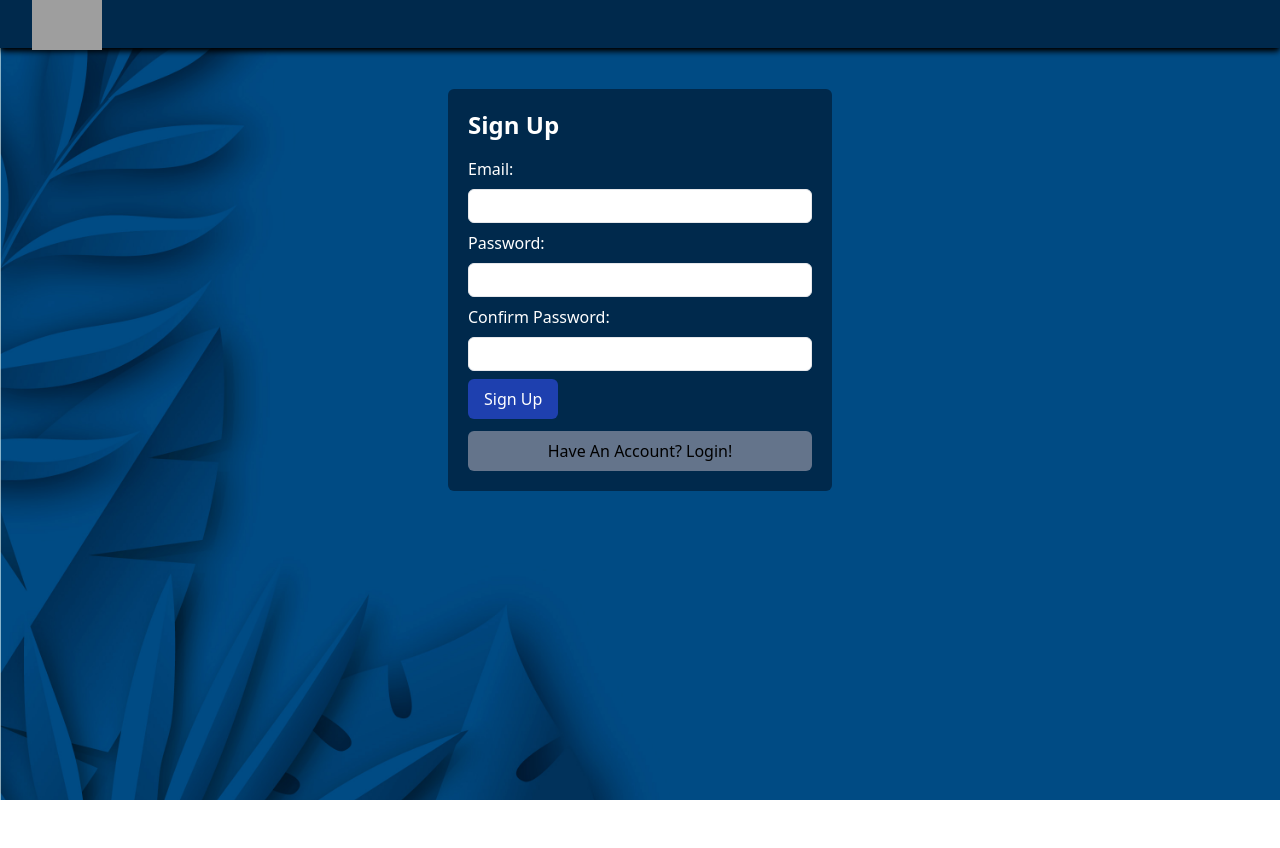
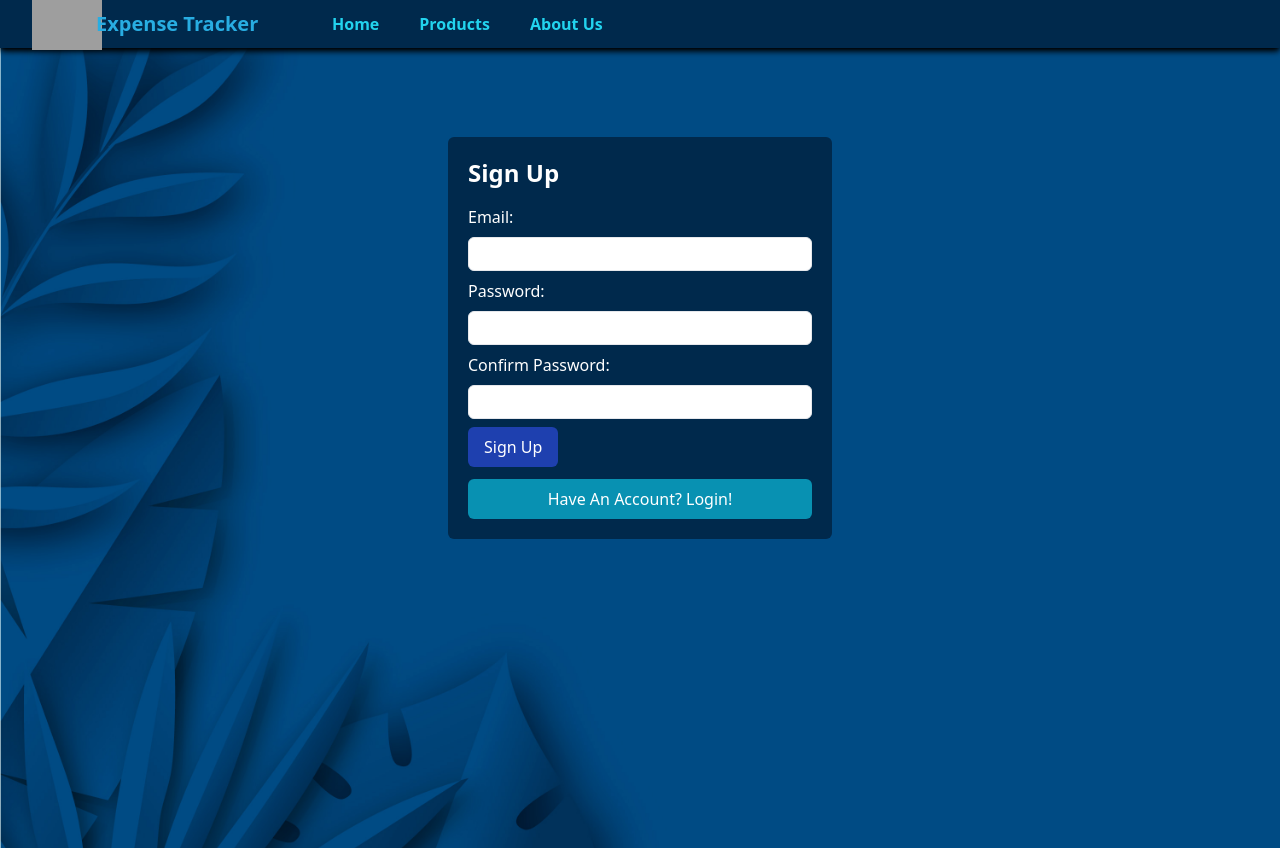
Before and after one commit to Ershad-Alam-67/expense_tracker, a React (Create React App) app: page /signup in a window 1280 px wide. Before the commit the page ends 800 px from the top, so only its background shows below. Built offline with nearby package versions, Linux system fonts and the light colour scheme; grey boxes are pictures that could not be loaded; the HTML template or start-up script is replaced by a standard one.

Commit message:
Dealing with the Login Screen

```diff
--- a/package.json
+++ b/package.json
@@ -8,7 +8,7 @@
     "@testing-library/user-event": "^13.5.0",
     "react": "^18.2.0",
     "react-dom": "^18.2.0",
-    "react-router-dom": "^5.3.4",
+    "react-router-dom": "^6.20.1",
     "react-scripts": "5.0.1",
     "web-vitals": "^2.1.4"
   },
--- a/src/App.js
+++ b/src/App.js
@@ -3,10 +3,12 @@ import { Routes, Route } from "react-router-dom"
 import Header from "./components/Header/Header"
 import SignUpPage from "./components/Authentication/SignUpPage"
 import Home from "./components/Home/Home"
+import ContextProvider from "./components/Context/ContextProvider"
 
 function App() {
   return (
-    <div className=" h-screen ">
+    <ContextProvider>
+      <div className="">
         {/* Header is always visible */}
         <Header />
 
@@ -16,6 +18,7 @@ function App() {
           <Route path="/signup" element={<SignUpPage />}></Route>
         </Routes>
       </div>
+    </ContextProvider>
   )
 }
 
--- a/src/components/Authentication/SignUpPage.js
+++ b/src/components/Authentication/SignUpPage.js
@@ -1,15 +1,49 @@
-import React, { useState } from "react"
+import React, { useState, useContext } from "react"
 import BgImage from "../../assets/bgimg.jpg"
 import Flower from "../../assets/flower.png"
+import MyContext from "../Context/MyContext"
+import { useNavigate } from "react-router-dom"
 
 const SignUpPage = () => {
+  const navigate = useNavigate()
+  const context = useContext(MyContext)
   const [email, setEmail] = useState("")
   const [password, setPassword] = useState("")
   const [confirmPassword, setConfirmPassword] = useState("")
+  const [showLogInPage, setShowLogInPage] = useState(false)
 
-  const handleSignUp = async (e) => {
+  const handleSubmit = async (e) => {
     e.preventDefault()
 
+    if (showLogInPage) {
+      try {
+        const response = await fetch(
+          "https://identitytoolkit.googleapis.com/v1/accounts:signInWithPassword?key=AIzaSyAray5G5GdSNqIx_WRwfps8LT3Ou-mNTUw",
+          {
+            method: "POST",
+            body: JSON.stringify({
+              email: email,
+              password: password,
+              returnSecureToken: true,
+            }),
+            headers: {
+              "Content-Type": "application/json",
+            },
+          }
+        )
+        if (!response.ok) {
+          throw new Error(`Error : ${response.statusText}`)
+        }
+        console.log("you are logged in")
+        await response.json().then((data) => {
+          console.log(data)
+          context.setIdToken(data.idToken)
+        })
+        navigate("/")
+      } catch (error) {
+        alert(error.message)
+      }
+    } else {
       if (password === confirmPassword) {
         try {
           const response = await fetch(
@@ -30,14 +64,15 @@ const SignUpPage = () => {
           if (!response.ok) {
             throw new Error(`Error: ${response.statusText}`)
           }
-
-        // Handle successful response here
+          console.log(response.json())
+          setShowLogInPage(true)
           console.log("User successfully signed up!")
         } catch (error) {
           alert(error.message)
         }
       } else {
         alert("Passwords do not match!")
+      }
     }
   }
 
@@ -48,6 +83,9 @@ const SignUpPage = () => {
 
   console.log(`Viewport width: ${viewportWidth}px`)
   console.log(`Viewport height: ${viewportHeight}px`)
+  const hide = {
+    display: "none",
+  }
 
   return (
     <div
@@ -55,8 +93,10 @@ const SignUpPage = () => {
       style={{ backgroundImage: `url(${BgImage})` }}
     >
       <div className=" bg-customColor mt-11 lg:mt-3 h-[20%] lg:w-[30%] w-[80%] p-5 rounded-md">
-        <h2 className="text-2xl text-white font-bold mb-4">Sign Up</h2>
-        <form onSubmit={handleSignUp} className="">
+        <h2 className="text-2xl text-white font-bold mb-4">
+          {showLogInPage ? "Sign In" : "Sign Up"}
+        </h2>
+        <form onSubmit={handleSubmit} className="">
           <div className="mb-2">
             <label htmlFor="email" className="block text-white mb-2">
               Email:
@@ -83,8 +123,12 @@ const SignUpPage = () => {
               required
             />
           </div>
-          <div className="mb-2">
-            <label htmlFor="confirmPassword" className="block text-white mb-2">
+          {!showLogInPage && (
+            <div className="mb-2 ">
+              <label
+                htmlFor="confirmPassword"
+                className="block text-white mb-2"
+              >
                 Confirm Password:
               </label>
               <input
@@ -96,14 +140,20 @@ const SignUpPage = () => {
                 required
               />
             </div>
+          )}
           <button
             type="submit"
             className="bg-blue-800 text-white px-4 py-2 rounded-md"
           >
-            Sign Up
+            {showLogInPage ? "Sign In" : "Sign Up"}
           </button>
         </form>
-        <button className="  bg-slate-500 w-full mt-3  p-2 rounded-md text-center">
+        <button
+          onClick={() => {
+            setShowLogInPage((prev) => !prev)
+          }}
+          className=" bg-cyan-600 text-white w-full mt-3  p-2 rounded-md text-center"
+        >
           Have An Account? Login!
         </button>
       </div>
--- /dev/null
+++ b/src/components/Context/ContextProvider.js
@@ -0,0 +1,14 @@
+import React, { useContext, useLayoutEffect, useState } from "react"
+import MyContext from "./MyContext"
+
+const ContextProvider = (props) => {
+  const [idToken, setIdToken] = useState("")
+  console.log(idToken)
+  const value = {
+    idToken,
+    setIdToken,
+  }
+  return <MyContext.Provider value={value}>{props.children}</MyContext.Provider>
+}
+
+export default ContextProvider
--- /dev/null
+++ b/src/components/Context/MyContext.js
@@ -0,0 +1,4 @@
+import { createContext } from "react"
+
+const MyContext = createContext()
+export default MyContext
--- a/src/components/Header/Header.js
+++ b/src/components/Header/Header.js
@@ -1,12 +1,34 @@
 import React from "react"
 import Logo from "../../assets/logo.png"
+import { NavLink } from "react-router-dom"
 const Header = () => {
   return (
-    <div className=" flex justify-between  drop-shadow items-center w-screen   fixed shadow-black shadow-md bg-customColor  h-12">
-      <img src={Logo} className=" absolute left-8 h-[110%]"></img>
+    <div className=" flex justify-between  drop-shadow items-center w-screen   sticky shadow-black  shadow-md bg-customColor  h-12">
+      <img src={Logo} className="  absolute left-8 h-[110%]"></img>
+      <h1 className=" absolute left-24 text-customText font-bold text-xl ">
+        Expense Tracker
+      </h1>
+      <nav className=" absolute left-80 ">
+        <ul className=" flex items-center font-semibold text-cyan-400 p-3 ">
+          <li>
+            <NavLink to="/" exact className="pr-10" activeClassName="underline">
+              Home
+            </NavLink>
+          </li>
+          <li>
+            <NavLink to="/about" className=" pr-10" activeClassName="active">
+              Products
+            </NavLink>
+          </li>
+          <li>
+            <NavLink to="/contact" className=" pr-10" activeClassName="active">
+              About Us
+            </NavLink>
+          </li>
+        </ul>
+      </nav>
     </div>
   )
 }
 
 export default Header
-// ershad ala is lier
--- a/src/components/Home/Home.js
+++ b/src/components/Home/Home.js
@@ -1,7 +1,7 @@
 import React from "react"
 
 const Home = () => {
-  return <div></div>
+  return <div className=" p-3">Welcome to expense tracker</div>
 }
 
 export default Home
--- a/tailwind.config.js
+++ b/tailwind.config.js
@@ -5,6 +5,7 @@ module.exports = {
     extend: {
       colors: {
         customColor: "#00294c",
+        customText: "#28ade2",
       },
     },
   },
```
Lines whose indentation alone changed are shown as unchanged.
